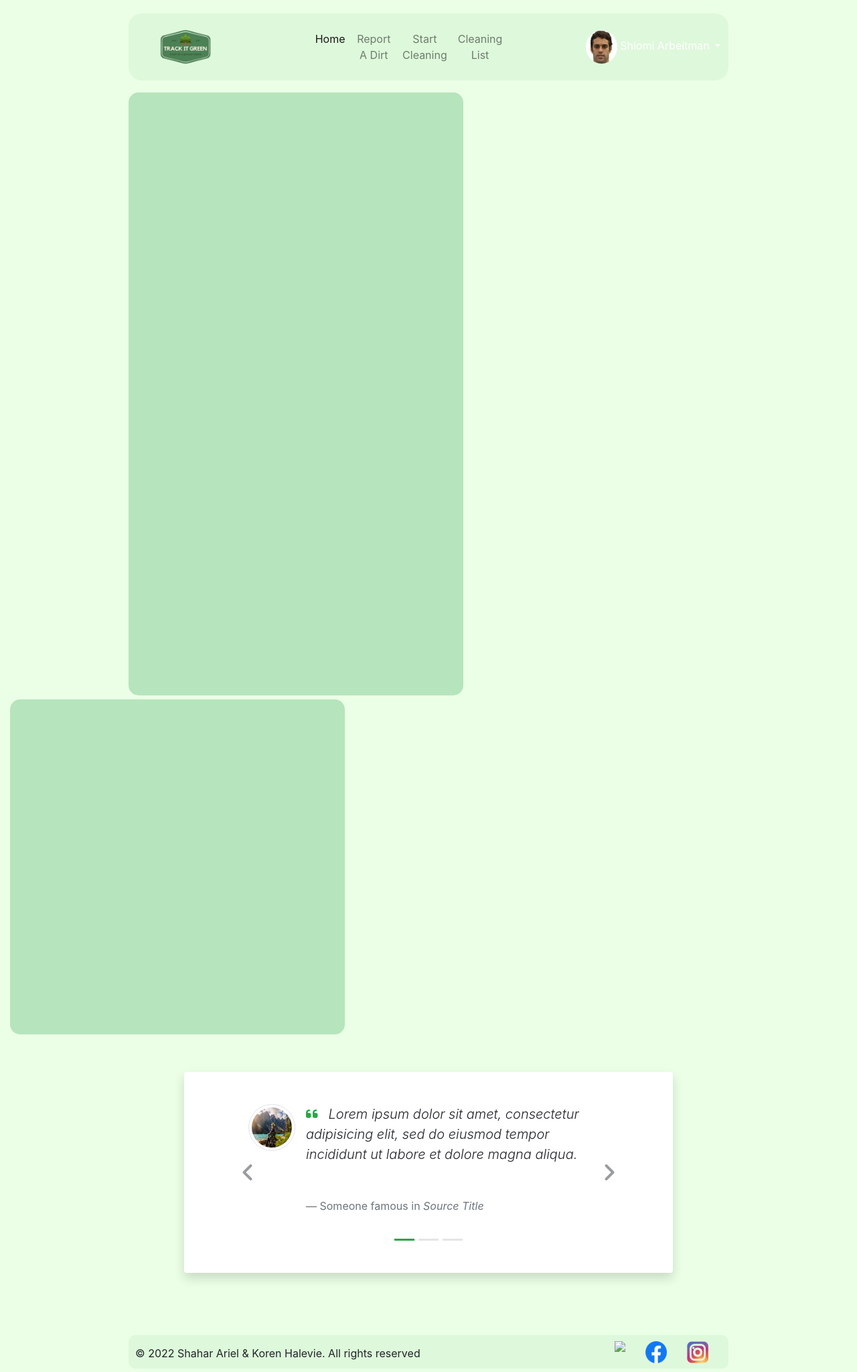
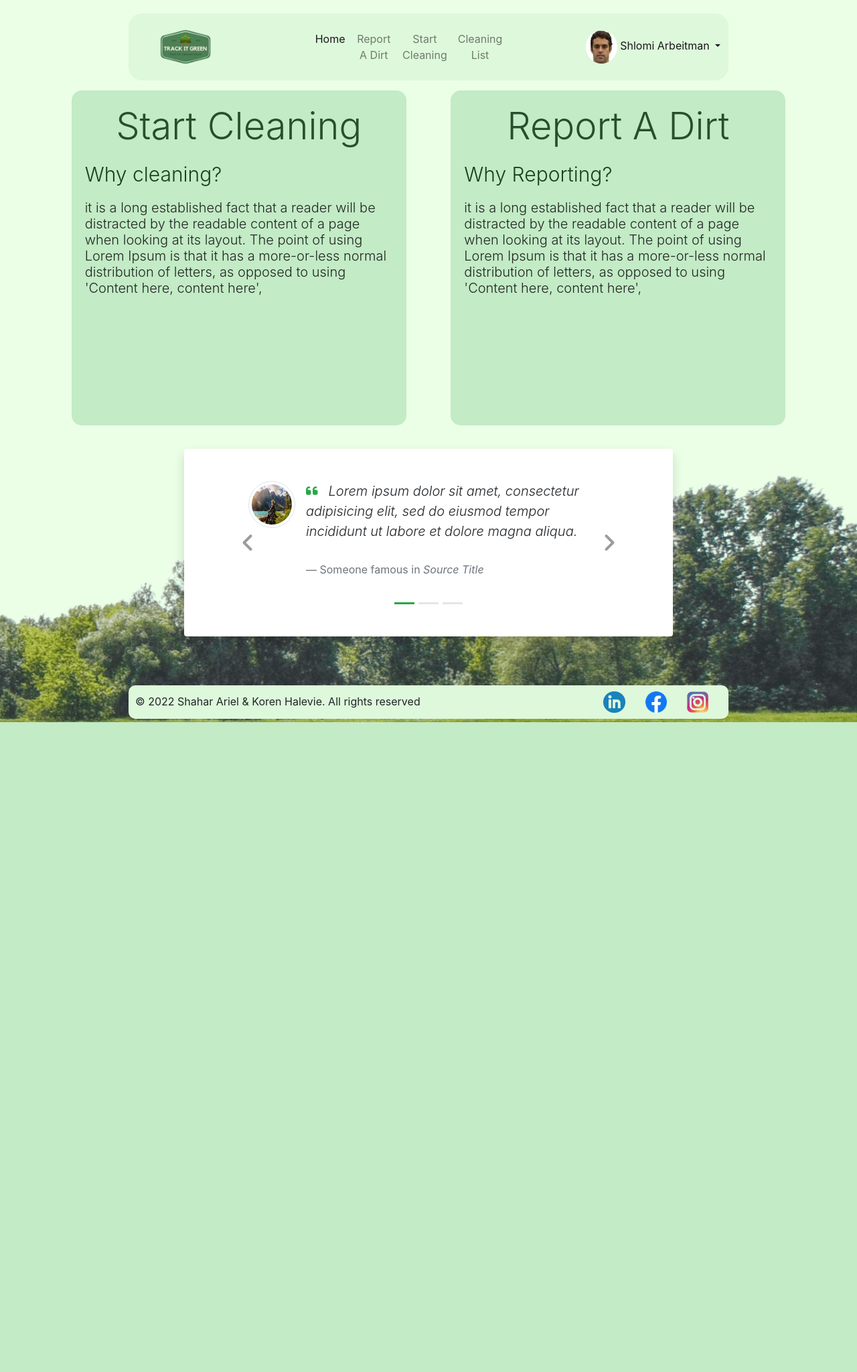
Before and after one commit to shaharariel95/Web-and-Cloud, a PHP site: page / in a window 1280 px wide. Shown: the whole page at 67% size. After the commit the page ends 1078 px from the top, so only its background shows below. Run offline with PHP 8.4, Linux system fonts and the light colour scheme; some libraries are stand-ins or nearby versions.

Commit message:
adding Ob-main, CSS work for both

```diff
--- a/Ex5/css/style.css
+++ b/Ex5/css/style.css
@@ -1,12 +1,13 @@
 /*      GENERAL      */
 
 
-/* ***************** */
+/* ******************************************************************************** */
 
 * {
     margin: 0;
     padding: 0;
     text-decoration: none !important;
+    font-family: -apple-system, BlinkMacSystemFont, "Segoe UI", Roboto, "Helvetica Neue", Arial, "Noto Sans", sans-serif, "Apple Color Emoji", "Segoe UI Emoji", "Segoe UI Symbol", "Noto Color Emoji";
 }
 
 header,
@@ -21,6 +22,10 @@ div {
 }
 
 body {
+    background-image: url(../images/trees.png);
+    background-size: 100%;
+    background-repeat: no-repeat;
+    background-position: bottom;
     background-color: #ebffe6;
     font-family: -apple-system, BlinkMacSystemFont, "Segoe UI", Roboto, "Helvetica Neue", Arial, "Noto Sans", sans-serif, "Apple Color Emoji", "Segoe UI Emoji", "Segoe UI Symbol", "Noto Color Emoji";
 }
@@ -29,10 +34,11 @@ body {
     position: relative;
     top: 20px;
     width: 70%;
-    left: 15%;
     height: 100px;
     border-radius: 20px;
     background-color: #def8db !important;
+    margin: 0px auto;
+    margin-bottom: 10px;
 }
 
 #top-nav img {
@@ -60,14 +67,14 @@ body {
     position: absolute;
     display: flex;
     left: 10px;
-    top: 15px;
+    top: 12px;
 }
 
 footer {
+    margin-top: 30px;
     position: relative;
     width: 100%;
     top: 60%;
-    margin-top: 50px;
 }
 
 .footer-icons {
@@ -90,6 +97,7 @@ footer {
     position: relative;
     border: none;
     box-shadow: 0px 0px 0px 0px;
+    color: rgba(0, 0, 0, 0.9);
 }
 
 .profile-pic {
@@ -105,32 +113,85 @@ footer {
     left: -30px;
 }
 
+main {
+    position: relative;
+}
+
+#footer-image {
+    background-repeat: no-repeat;
+    background-attachment: fixed;
+    background-size: 100% 100%;
+}
+
 
 /*       INDEX       */
 
 
-/* ***************** */
+/* ************************************************************************* */
+
+.main-divs {
+    position: relative;
+    display: flex;
+    flex-wrap: wrap;
+    width: 1200px;
+    top: 25px;
+    align-items: center;
+    justify-content: space-evenly;
+    margin: auto;
+    font-size: 3.5rem;
+    font-weight: 300;
+    line-height: 1.2;
+    margin-bottom: 60px;
+}
 
 .left-main-div {
     position: relative;
-    display: inline-block;
+    display: flex;
+    align-items: center;
+    flex-direction: row;
+    flex-wrap: wrap;
+    align-content: space-between;
+    justify-content: flex-start;
+    border-radius: 15px;
     width: 500px;
-    height: 900px;
-    background-color: #b6e4bc;
-    left: 15%;
-    margin-top: 3%;
-    border-radius: 15px;
-    margin-right: 25%;
+    height: 500px;
+    background-color: #c3ebc6;
+}
+
+.display-4 {
+    margin-top: 20px;
+    text-align: center;
+    color: #26502c;
+}
+
+.inner-main-div h4 {
+    padding-right: 90px;
+    font-size: 30px;
+    margin: 20px;
+    font-weight: 300;
+    color: #15421b;
+}
+
+.inner-p {
+    margin: 20px;
+    font-size: 20px;
+    position: relative;
+    font-weight: 300;
+    color: #202621;
 }
 
 .right-main-div {
-    display: inline-block;
+    position: relative;
+    display: flex;
+    align-items: center;
+    flex-direction: row;
+    flex-wrap: wrap;
+    align-content: space-between;
+    justify-content: flex-start;
+    border-radius: 15px;
     width: 500px;
     height: 500px;
-    background-color: #b6e4bc;
-    border-radius: 15px;
-    margin-left: 15px;
-    top: 0px;
+    background-color: #c3ebc6;
 }
 
 .pb-5 {
--- a/Ex5/index.html
+++ b/Ex5/index.html
@@ -22,19 +22,21 @@
         <!-- top nav & logo -->
         <nav id="top-nav" class="navbar navbar-expand-lg navbar-light bg-light">
             <div class="container-fluid">
-                <a class="logo-link" href="index.html"><img src="/images/TIG-logo.png" /></a>
+                <a class="logo-link" href="index.html"><img src="images/TIG-logo.png" /></a>
                 <div class="collapse navbar-collapse" id="navbarNavAltMarkup">
                     <div class="navbar-nav">
                         <a class="nav-link active" aria-current="page" href="#">Home</a>
-                        <a class="nav-link" href="#">Report A Dirt</a>
+                        <a class="nav-link " href="#">Report A Dirt</a>
                         <a class="nav-link" href="#">Start Cleaning</a>
                         <a class="nav-link" href="#">Cleaning List</a>
                     </div>
                 </div>
             </div>
+
+            <!-- Profile Settings -->
             <section class="profile-section">
                 <div class="dropdown">
-                    <button class="btn btn-secondary dropdown-toggle" type="button" id="dropdownMenuButton" data-toggle="dropdown" aria-haspopup="true" aria-expanded="false"><img class="profile-pic" src="/images/shlomi-pic.png">
+                    <button class="btn btn-secondary dropdown-toggle" type="button" id="dropdownMenuButton" data-toggle="dropdown" aria-haspopup="true" aria-expanded="false"><img class="profile-pic" src="images/shlomi-pic.png">
                         Shlomi Arbeitman
                 </button>
                     <div class="dropdown-menu" aria-labelledby="dropdownMenuButton">
@@ -47,9 +49,30 @@
         </nav>
     </header>
 
+
+
+
     <main>
-        <div class="left-main-div"></div>
-        <div class="right-main-div"></div>
+        <div class="main-divs">
+            <div class="left-main-div">
+                <div class="inner-main-div">
+                    <h2 class="display-4">Start Cleaning</h2>
+                    <h4>Why cleaning?</h4>
+                    <p class="inner-p">it is a long established fact that a reader will be distracted by the readable content of a page when looking at its layout. The point of using Lorem Ipsum is that it has a more-or-less normal distribution of letters, as opposed to
+                        using 'Content here, content here',</p>
+                    </div>
+                    <!-- <a href="#">Start cleaning! <img src="/images/cleaning icon.png"></a> -->
+            </div>
+            <div class="right-main-div">
+                <section class="inner-main-div">
+                    <h2 class="display-4">Report A Dirt</h2>
+                    <h4>Why Reporting?</h4>
+                    <p class="inner-p">it is a long established fact that a reader will be distracted by the readable content of a page when looking at its layout. The point of using Lorem Ipsum is that it has a more-or-less normal distribution of letters, as opposed to
+                        using 'Content here, content here',</p>
+                    <!-- <a href="#"><img src="/images/cleaning icon.png"></a> -->
+                </section>
+                </div>
+        </div>
 
 
 
@@ -131,52 +154,12 @@
             </div>
         </section>
 
-
         <footer>
-            <!-- <div id="carouselExampleIndicators" class="carousel slide" data-ride="carousel">
-            <ol class="carousel-indicators">
-                <li data-target="#carouselExampleIndicators" data-slide-to="0" class="active"></li>
-                <li data-target="#carouselExampleIndicators" data-slide-to="1"></li>
-                <li data-target="#carouselExampleIndicators" data-slide-to="2"></li>
-            </ol>
-            <div class="carousel-inner">
-                <div class="carousel-item active">
-                    <img class="carousel-pic" src="/images/traveler-1.jpeg" alt="..." />
-                    <div class="carousel-caption d-none d-md-block">
-                        <h5>
-                            "Lorem ipsum dolor sit amet, consectetur adipiscing elit. Ut rutrum elit in arcu blandit, eget pretium nisl accumsan. Sed ultricies commodo tortor, eu pretium mauris.
-                        </h5>
-                        <p>-Koren Halevie</p>
-                    </div>
-                </div>
-                <div class="carousel-item">
-                    <img class="carousel-pic" src="/images/traveler-2.jpeg" alt="..." />
-                    <div class="carousel-caption d-none d-md-block">
-                        <h5>fsafas</h5>
-                        <p>--gdsasdgdsagdsa</p>
-                    </div>
-                </div>
-                <div class="carousel-item">
-                    <img class="carousel-pic" src="/images/traveler-3.jpeg" alt="..." />
-                    <div class="carousel-caption d-none d-md-block">
-                        <h5>fsafas</h5>
-                        <p>--gdsasdgdsagdsa</p>
-                    </div>
-                </div>
-            </div>
-            <a class="carousel-control-prev" href="#carouselExampleIndicators" role="button" data-slide="prev">
-                <span class="carousel-control-prev-icon" aria-hidden="true"></span>
-                <span class="sr-only">Previous</span>
-            </a>
-            <a class="carousel-control-next" href="#carouselExampleIndicators" role="button" data-slide="next">
-                <span class="carousel-control-next-icon" aria-hidden="true"></span>
-                <span class="sr-only">Next</span>
-            </a>
-        </div> -->
+            <!-- <img id="footer-img" src="images/trees.png"> -->
             <div class="footer-icons">
                 <div></div>
                 <p>© 2022 Shahar Ariel & Koren Halevie. All rights reserved</p>
-                <img class="footers-logo" src="/" />
+                <img class="footers-logo" src="images/linkedin-logo.png" />
                 <img class="footers-logo" src="images/facebook-logo.png" />
                 <img class="footers-logo" src="images/instagram-logo.png" />
             </div>
```
Also changed, not shown: other parts of Ex5/css/style.css (+116 -0 lines), Ex5/Ob-main.html (added, +119 -0 lines), Ex5/images/bg_full.jpg (added), Ex5/images/cleaning icon.png (added), Ex5/images/map-pin-icon.png (added), Ex5/images/trees.png (added).
